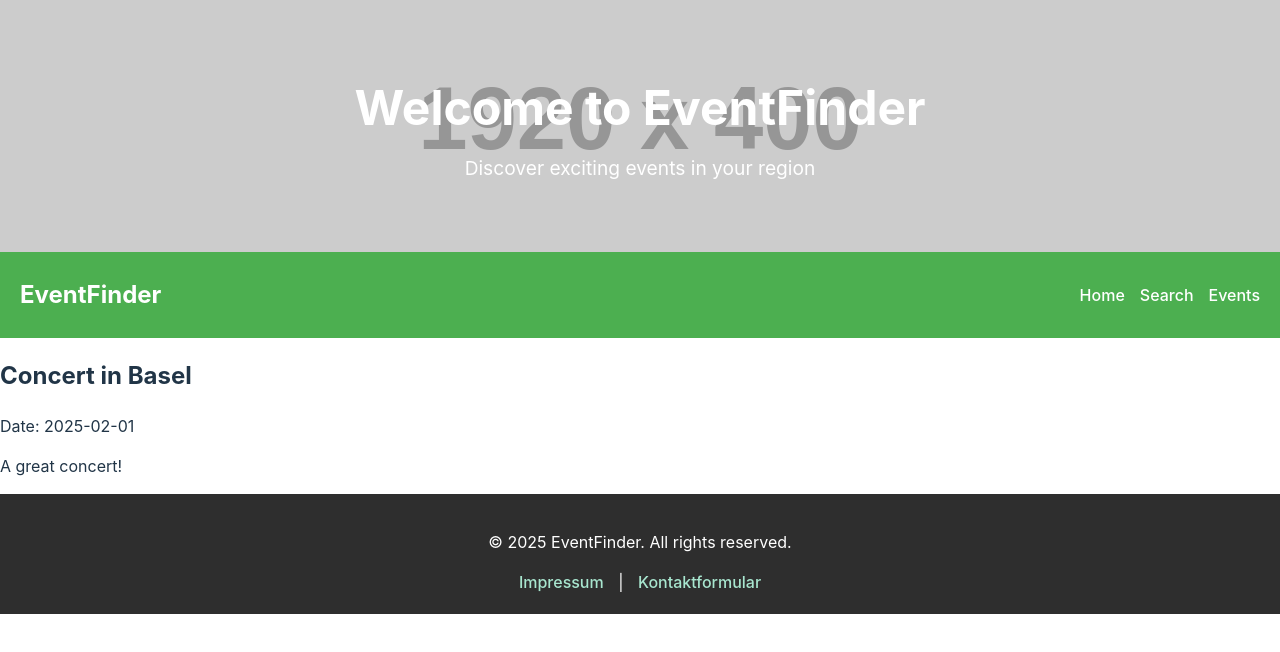
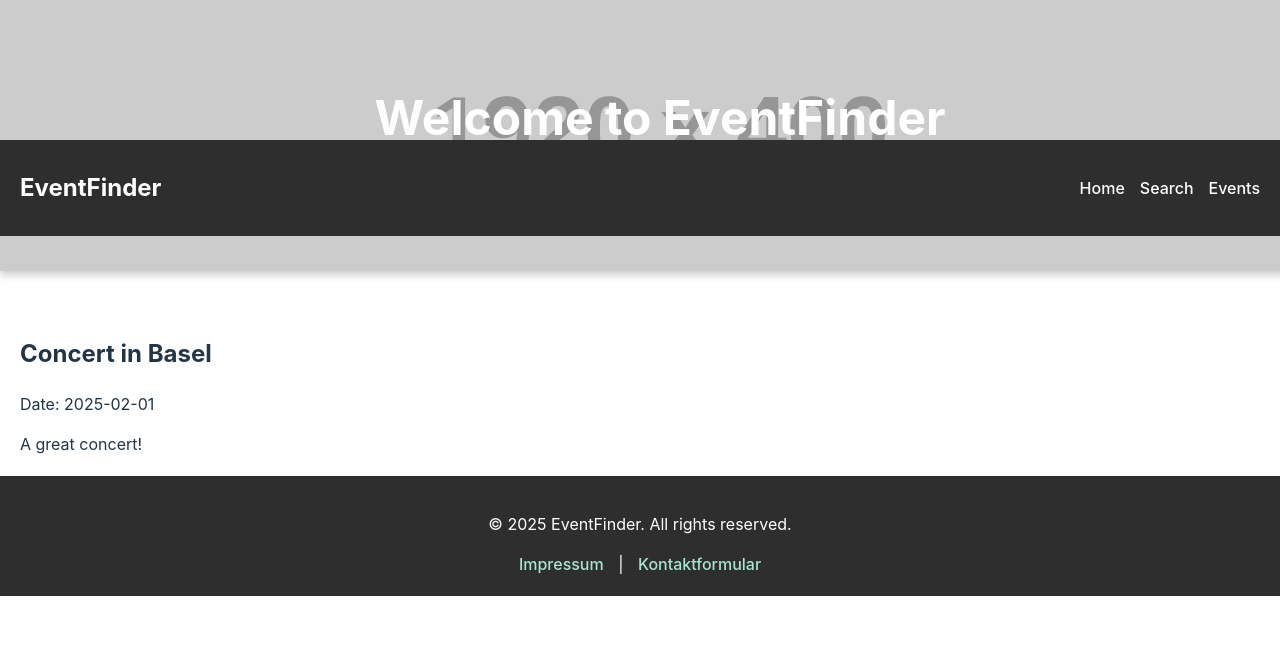
Before and after one commit to BastiBuilds/eventsite, a React (Vite) app: page /event/1 in a window 1280 px wide. Shown: the top 652 px of the page. Built offline with nearby package versions, Linux system fonts and the light colour scheme.

Commit message:
fixed style. Using the whole site to display

```diff
--- a/src/index.css
+++ b/src/index.css
@@ -31,9 +31,82 @@ body {
   min-height: 100vh;
 }
 
-h1 {
-  font-size: 3.2em;
-  line-height: 1.1;
+/* Header */
+.header {
+  position: fixed;
+  top: 0;
+  left: 0;
+  width: 100%;
+  background-image: url('https://via.placeholder.com/1920x400'); /* Ersetze durch dein Bild */
+  background-size: cover;
+  background-position: center;
+  color: white;
+  text-align: center;
+  padding: 50px 20px;
+  z-index: 900; /* Header bleibt hinter der Navbar */
+  box-shadow: 0px 4px 8px rgba(0, 0, 0, 0.2);
+}
+
+.header-content h1 {
+  font-size: 3rem;
+  margin-bottom: 10px;
+}
+
+.header-content p {
+  font-size: 1.2rem;
+}
+
+/* Navbar */
+.navbar {
+  display: flex;
+  justify-content: space-between;
+  align-items: center;
+  padding: 10px 20px;
+  background-color: #2e2e2e;
+  color: white;
+  position: sticky;
+  top: 140px;
+  z-index: 1000;
+}
+
+.navbar h1 {
+  font-size: 24px;
+}
+
+.navbar a {
+  color: white;
+  text-decoration: none;
+  margin-left: 15px;
+}
+
+.navbar a:hover {
+  text-decoration: underline;
+}
+
+/* Main Content */
+main {
+  flex: 1;
+  margin: 20px; /* Abstand zum Rand */
+  padding-top: 200px; /* Platz für Header und Navbar */
+}
+
+/* Footer */
+.footer {
+  background-color: #2e2e2e;
+  color: #ffffff;
+  text-align: center;
+  padding: 20px 0;
+  margin-top: auto;
+}
+
+.footer a {
+  color: #a8e6cf; /* Pastellgrün */
+  text-decoration: none;
+  margin: 0 10px;
+}
+
+.footer a:hover {
+  text-decoration: underline;
 }
 
 button {
@@ -69,65 +142,3 @@ button:focus-visible {
     background-color: #f9f9f9;
   }
 }
-
-/* Navbar */
-.navbar {
-  display: flex;
-  justify-content: space-between;
-  align-items: center;
-  padding: 10px 20px;
-  background-color: #4caf50; /* Pastellgrün */
-  color: white;
-}
-
-.navbar h1 {
-  font-size: 24px;
-}
-
-.navbar a {
-  color: white;
-  text-decoration: none;
-  margin-left: 15px;
-}
-
-.navbar a:hover {
-  text-decoration: underline;
-}
-
-/* Header */
-.header {
-  background-image: url('https://via.placeholder.com/1920x400'); /* Ersetze durch dein Bild */
-  background-size: cover;
-  background-position: center;
-  color: white;
-  text-align: center;
-  padding: 50px 20px;
-}
-
-.header-content h1 {
-  font-size: 3rem;
-  margin-bottom: 10px;
-}
-
-.header-content p {
-  font-size: 1.2rem;
-}
-
-/* Footer */
-.footer {
-  background-color: #2e2e2e;
-  color: #ffffff;
-  text-align: center;
-  padding: 20px 0;
-  margin-top: auto; /* Footer bleibt am Ende */
-}
-
-.footer a {
-  color: #a8e6cf; /* Pastellgrün */
-  text-decoration: none;
-  margin: 0 10px;
-}
-
-.footer a:hover {
-  text-decoration: underline;
-}
```
